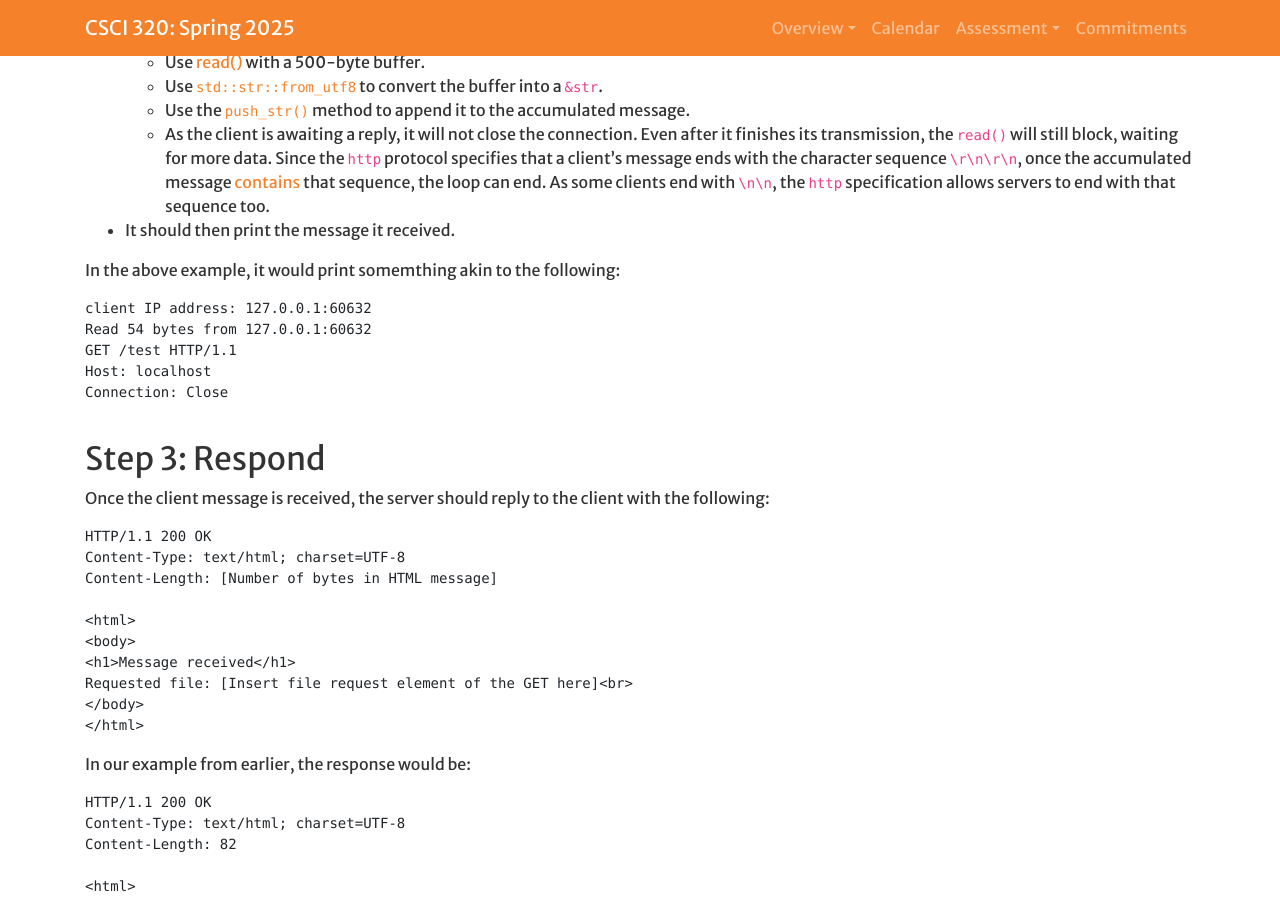
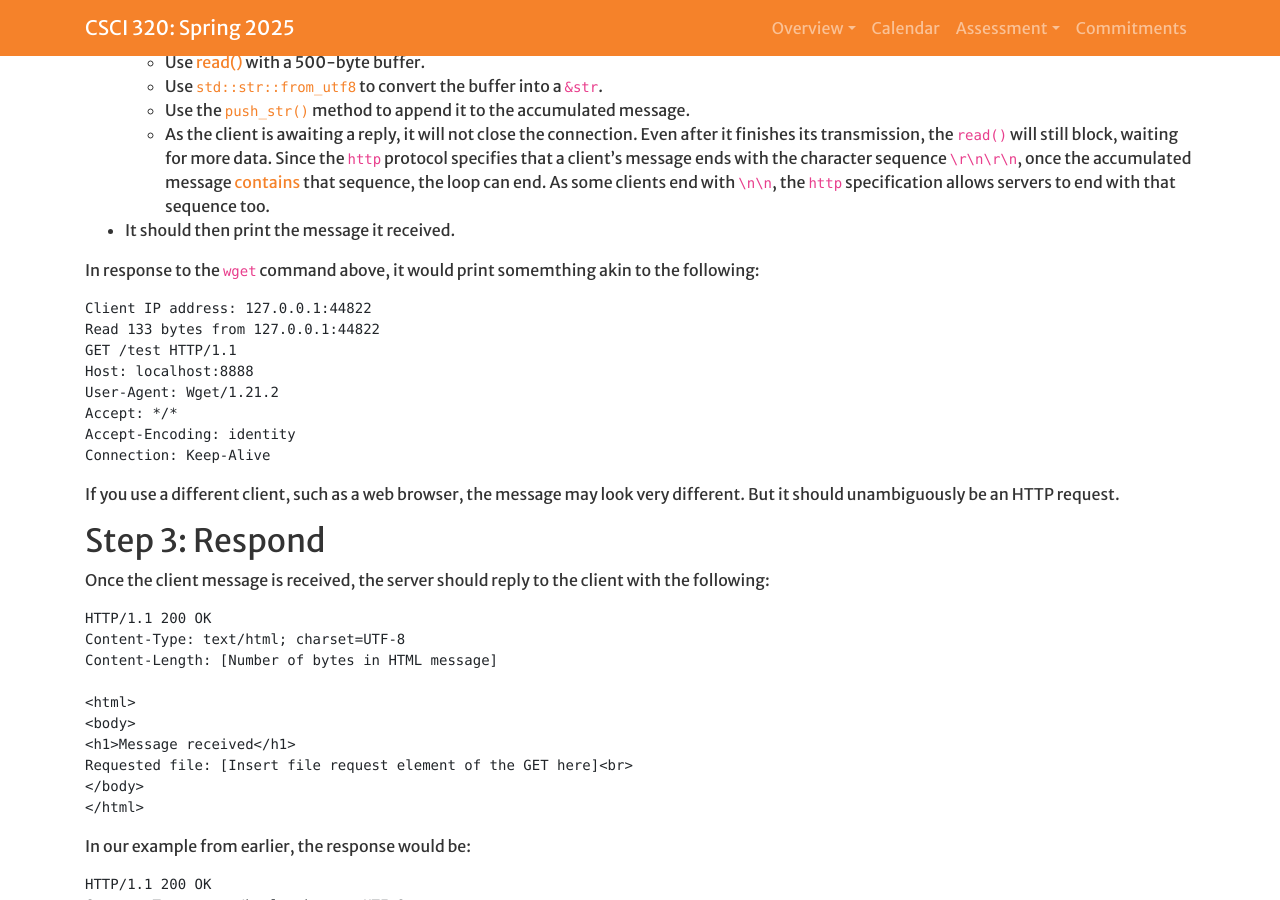
Before and after one commit to Hendrix-CS/csci320, a Jekyll site: the page built from projects/webserver.md, in a window 1280 px wide and 900 px high, scrolled down 640 px. Built offline with Jekyll 4.4.1, drawn with Linux system fonts in a browser that asks for light colours; a script that is not in the unit is left out.

Commit message:
Clarification on webserver

````diff
--- a/projects/webserver.md
+++ b/projects/webserver.md
@@ -53,16 +53,21 @@ Refine your program as follows:
   specification allows servers to end with that sequence too.
 * It should then print the message it received.
 
-In the above example, it would print somemthing akin to the following:
+In response to the `wget` command above, it would print somemthing akin to the following:
 
 ```
-client IP address: 127.0.0.1:60632
-Read 54 bytes from 127.0.0.1:60632
+Client IP address: 127.0.0.1:44822
+Read 133 bytes from 127.0.0.1:44822
 GET /test HTTP/1.1
-Host: localhost
-Connection: Close
+Host: localhost:8888
+User-Agent: Wget/1.21.2
+Accept: */*
+Accept-Encoding: identity
+Connection: Keep-Alive
+```
 
-```
+If you use a different client, such as a web browser, the message may look very different. But it should
+unambiguously be an HTTP request.
 
 ## Step 3: Respond
 
````
